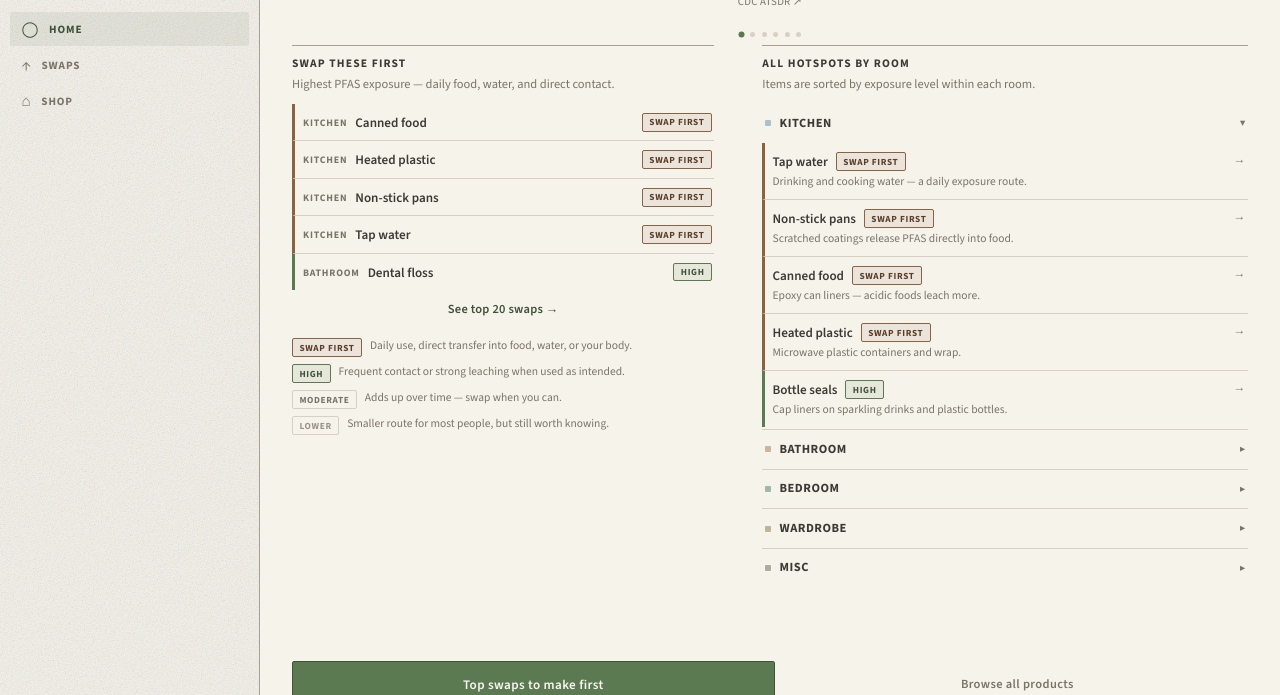
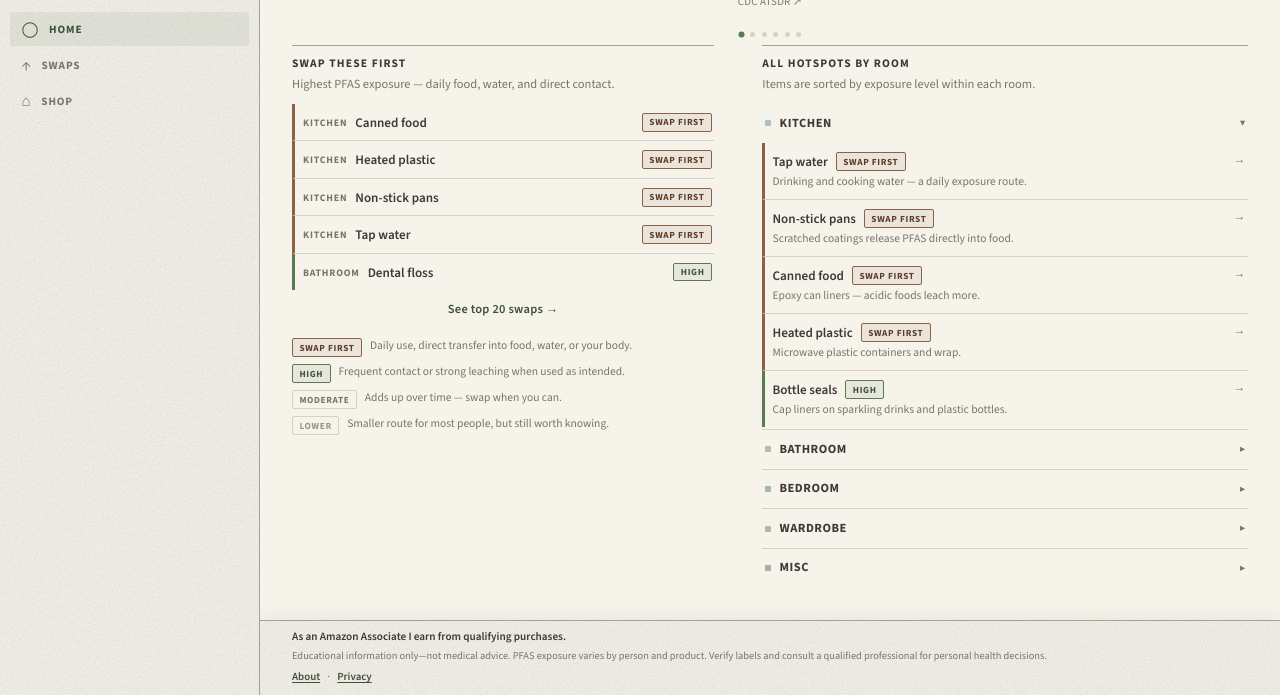
Before and after one commit to michellekim92/pfas-home-guide, a plain HTML site: page index.html in a window 1280 px wide. Shown: the part 105-800 px from the top of the page. Drawn offline with nearby package versions, Linux system fonts and the light colour scheme.

Commit message:
Pin legal footer above fold with scrollable content

```diff
--- a/css/styles.css
+++ b/css/styles.css
@@ -53,17 +53,14 @@ body {
   min-height: 100dvh;
   min-height: -webkit-fill-available;
   padding-top: env(safe-area-inset-top, 0px);
-  padding-bottom: calc(var(--tab-h) + var(--safe-b));
+  padding-bottom: 0;
+  overflow: hidden;
 }
 
 .site-shell {
-  min-height: 100%;
   min-height: 100dvh;
-}
-
-#app {
-  min-height: 100%;
-  background: transparent;
+  max-height: 100dvh;
+  overflow: hidden;
 }
 
 h1, h2, h3 { font-family: var(--display); font-weight: 600; line-height: 1.25; }
@@ -460,8 +457,12 @@ h1, h2, h3 { font-family: var(--display); font-weight: 600; line-height: 1.25; }
 }
 
 /* ─── HOTSPOT DETAIL ─── */
-body.detail-open { padding-bottom: var(--safe-b); }
 body.detail-open .tab-bar { display: none; }
+
+body.detail-open .site-main {
+  min-height: calc(100dvh - var(--safe-b));
+  max-height: calc(100dvh - var(--safe-b));
+}
 
 .hotspot-back {
   display: inline-flex;
@@ -914,33 +915,50 @@ body.detail-open .tab-bar { display: none; }
 .site-main {
   flex: 1 1 auto;
   min-width: 0;
-  min-height: 100dvh;
   display: flex;
   flex-direction: column;
+  min-height: calc(100dvh - var(--tab-h) - var(--safe-b));
+  max-height: calc(100dvh - var(--tab-h) - var(--safe-b));
+  overflow: hidden;
+}
+
+#app {
+  flex: 1 1 auto;
+  min-height: 0;
+  overflow-y: auto;
+  overflow-x: hidden;
+  -webkit-overflow-scrolling: touch;
+  background: transparent;
 }
 
 .site-footer {
   flex-shrink: 0;
-  padding: 1rem 1.15rem 1.25rem;
+  z-index: 10;
+  padding: 0.55rem 1.15rem 0.65rem;
   border-top: 1px solid var(--border-strong);
   background: var(--bg);
   background-image: var(--paper-grain);
   background-size: 300px 300px;
+  box-shadow: 0 -4px 16px rgba(60, 50, 40, 0.06);
 }
 
 .site-footer-disclosure {
-  font-size: 0.72rem;
+  font-size: 0.7rem;
   font-weight: 600;
-  line-height: 1.45;
+  line-height: 1.35;
   color: var(--text);
-  margin-bottom: 0.5rem;
+  margin-bottom: 0.3rem;
 }
 
 .site-footer-health {
-  font-size: 0.68rem;
-  line-height: 1.45;
+  font-size: 0.62rem;
+  line-height: 1.35;
   color: var(--muted);
-  margin-bottom: 0.65rem;
+  margin-bottom: 0.35rem;
+  display: -webkit-box;
+  -webkit-line-clamp: 2;
+  -webkit-box-orient: vertical;
+  overflow: hidden;
 }
 
 .site-footer-nav {
@@ -1079,22 +1097,40 @@ body.detail-open .tab-bar { display: none; }
     color: var(--accent-dark);
   }
 
+  .site-shell {
+    height: 100dvh;
+    max-height: 100dvh;
+  }
+
   .site-main {
     flex: 1 1 auto;
     min-width: 0;
     min-height: 100dvh;
+    max-height: 100dvh;
+  }
+
+  body.detail-open .site-main {
+    min-height: 100dvh;
+    max-height: 100dvh;
   }
 
   #app {
-    flex: 1 1 auto;
     max-width: none;
     min-width: 0;
     box-shadow: none;
   }
 
   .site-footer {
-    padding-left: 2rem;
-    padding-right: 2rem;
+    padding: 0.5rem 2rem 0.6rem;
+  }
+
+  .site-footer-health {
+    font-size: 0.65rem;
+    -webkit-line-clamp: 3;
+  }
+
+  .site-footer-nav {
+    gap: 0.25rem 0.45rem;
   }
 
   .view-pad,
```
